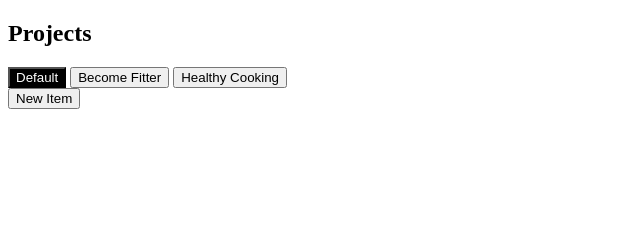
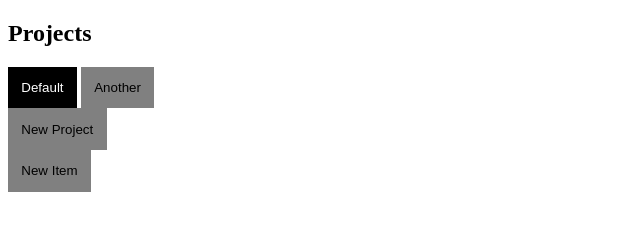
Before and after one commit to Rey810/to-do-app, a plain HTML site: page index.html in a window 1280 px wide. Shown: the whole page, without its empty margins (0-640 px from the left). Drawn offline with Linux system fonts and the light colour scheme.

Commit message:
initial createProject eork, DOM manipulation of adding projects awaits

```diff
--- a/index.html
+++ b/index.html
@@ -9,9 +9,13 @@
   <body>
     <section id="projects-container">
       <h1>Projects</h1>
-      <button class="projects active" id="default">Default</button>
-      <button class="projects" id="become-fitter">Become Fitter</button>
-      <button class="projects" id="healthy-cooking">Healthy Cooking</button>
+      <div id="all-projects">
+        <button class="projects active" id="default">Default</button>
+        <button class="projects" id="another">Another</button>
+      </div>
+      <div id="new-project-container">
+        <button id="create-new-project">New Project</button>
+      </div>
     </section>
 
     <section id="create-new-item-container">
--- a/stylesheet.scss
+++ b/stylesheet.scss
@@ -1,3 +1,10 @@
+button {
+  border: none;
+  background: grey;
+  padding: 1em;
+}
+
 .active {
   background-color: black;
+  color: white;
 }
```
Also changed, not shown: main.js (+2 -2 lines), stylesheet.css, 1 other file.
